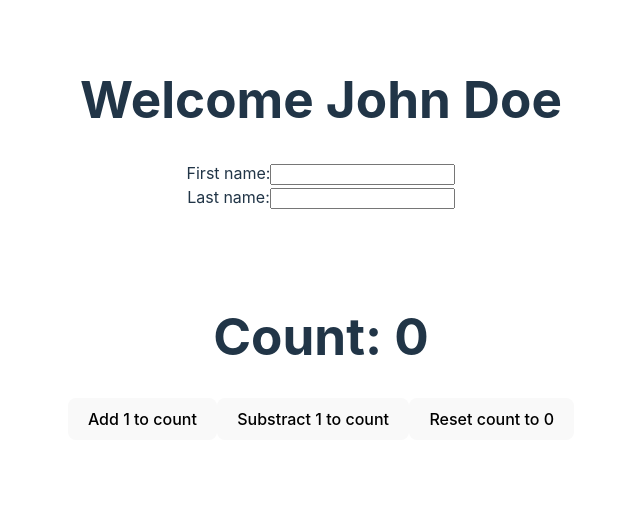
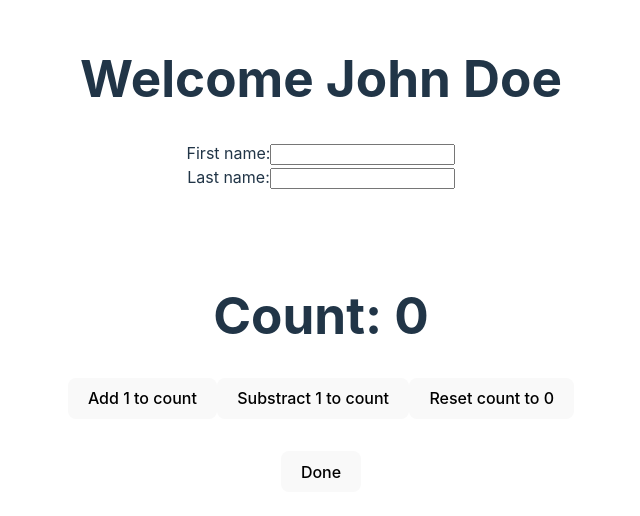
Before and after one commit to EcaCosca/b44-ReactPracticeWithEnrique, a React (Vite) app: page / in a window 1280 px wide. Shown: the part 162-678 px from the top of the page, without its empty margins (319-959 px from the left). Built offline with nearby package versions, Linux system fonts and the light colour scheme.

Commit message:
adding useState boolean example

```diff
--- a/src/App.jsx
+++ b/src/App.jsx
@@ -10,6 +10,7 @@ function App() {
 
   const [count, setCount] = useState(0)
   const [name, setName] = useState("student")
+  const [done, setDone] = useState(false)
   const [student, setStudent] = useState({
     firstName: "John",
     lastName: "Doe",
@@ -26,6 +27,8 @@ function App() {
       }
     })
   }
+
+  const handleDone = () => setDone((prevValueOfDone) => !prevValueOfDone)
 
   return (
     <>
@@ -57,6 +60,9 @@ function App() {
         </button>
 
       </div>
+        <button onClick={handleDone}>
+          {done ? "Not done" : "Done"}
+        </button>
     </>
   )
 }
```
